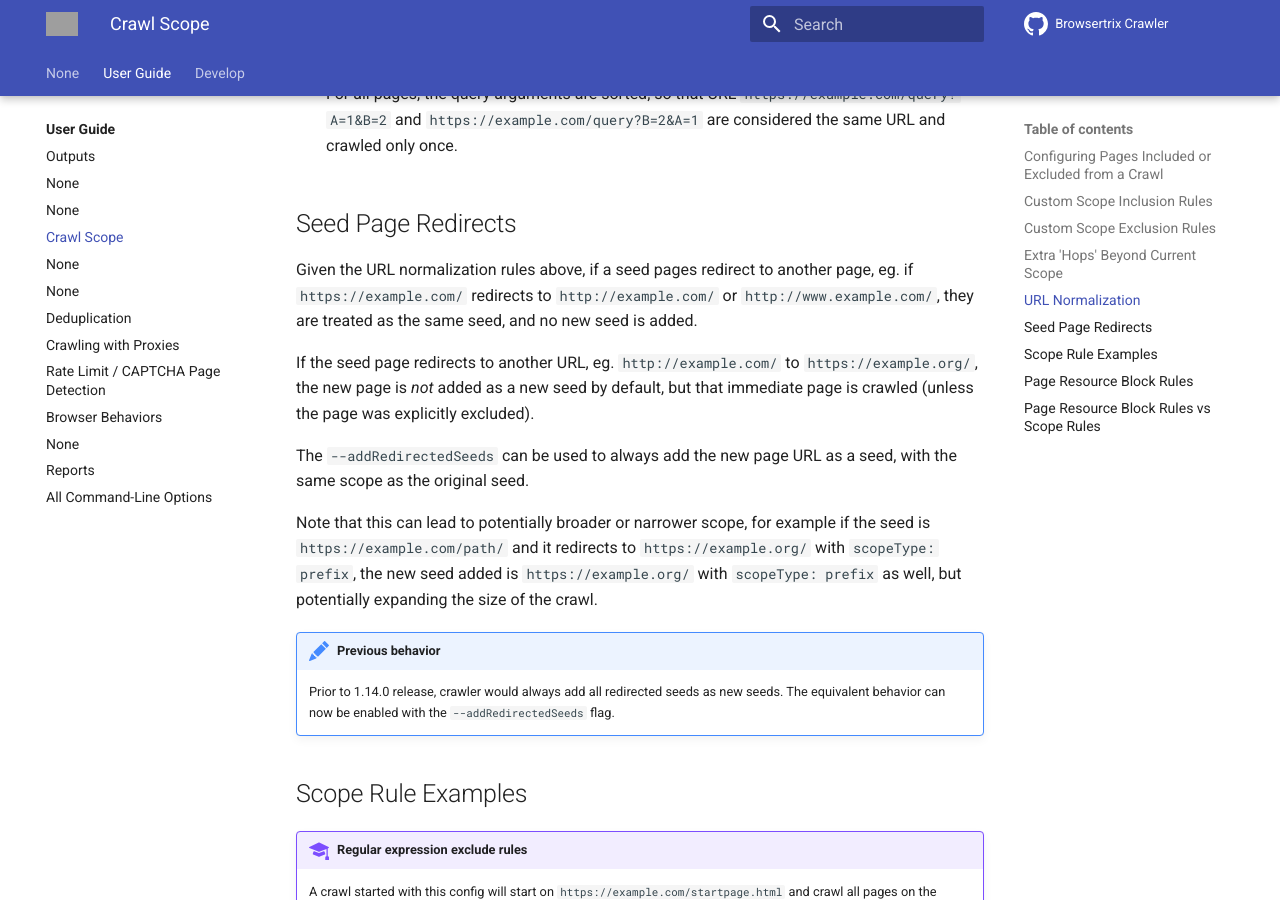
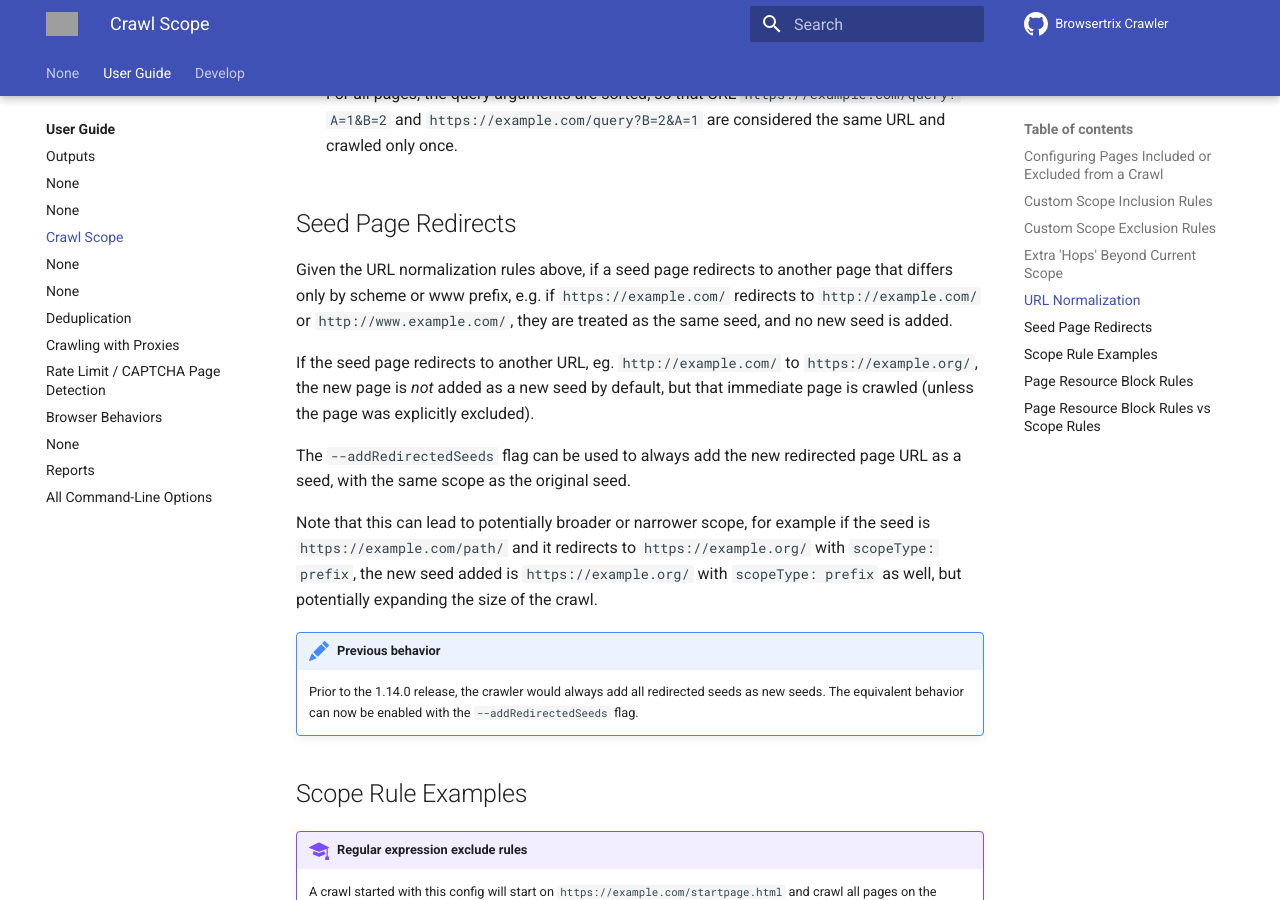
Before and after one commit to webrecorder/browsertrix-crawler, an MkDocs documentation site: the page built from docs/docs/user-guide/crawl-scope.md, in a window 1280 px wide and 900 px high, scrolled down 1953 px. Built offline with MkDocs 1.6.1 and Material for MkDocs 9.7.7, drawn with Linux system fonts in a browser that asks for light colours; comment, search, counter and statistics services are not loaded; grey boxes are pictures that could not be loaded.

Commit message:
Apply suggestions from code review
Co-authored-by: Tessa Walsh <tessa@bitarchivist.net>

```diff
--- a/docs/docs/user-guide/crawl-scope.md
+++ b/docs/docs/user-guide/crawl-scope.md
@@ -58,19 +58,19 @@ are ignored. For example, given a seed with `prefix` scope of `http://example.co
 
 ## Seed Page Redirects
 
-Given the URL normalization rules above, if a seed pages redirect to another page, eg. if `https://example.com/` redirects to `http://example.com/` or `http://www.example.com/`, they are treated as the same seed, and no new seed is added.
+Given the URL normalization rules above, if a seed page redirects to another page that differs only by scheme or www prefix, e.g. if `https://example.com/` redirects to `http://example.com/` or `http://www.example.com/`, they are treated as the same seed, and no new seed is added.
 
 If the seed page redirects to another URL, eg. `http://example.com/` to `https://example.org/`, the new page is *not*
 added as a new seed by default, but that immediate page is crawled (unless the page was explicitly excluded).
 
-The `--addRedirectedSeeds` can be used to always add the new page URL as a seed, with the same scope as the original seed.
+The `--addRedirectedSeeds` flag can be used to always add the new redirected page URL as a seed, with the same scope as the original seed.
 
 Note that this can lead to potentially broader or narrower scope, for example if the seed is `https://example.com/path/` and it redirects to `https://example.org/` with `scopeType: prefix`, the new seed added is `https://example.org/` with `scopeType: prefix` as well, but potentially expanding the size of the crawl.
 
 
 !!! note "Previous behavior"
 
-    Prior to 1.14.0 release, crawler would always add all redirected seeds as new seeds. The equivalent behavior can now be enabled with the `--addRedirectedSeeds` flag.
+    Prior to the 1.14.0 release, the crawler would always add all redirected seeds as new seeds. The equivalent behavior can now be enabled with the `--addRedirectedSeeds` flag.
 
 ## Scope Rule Examples
 
```
